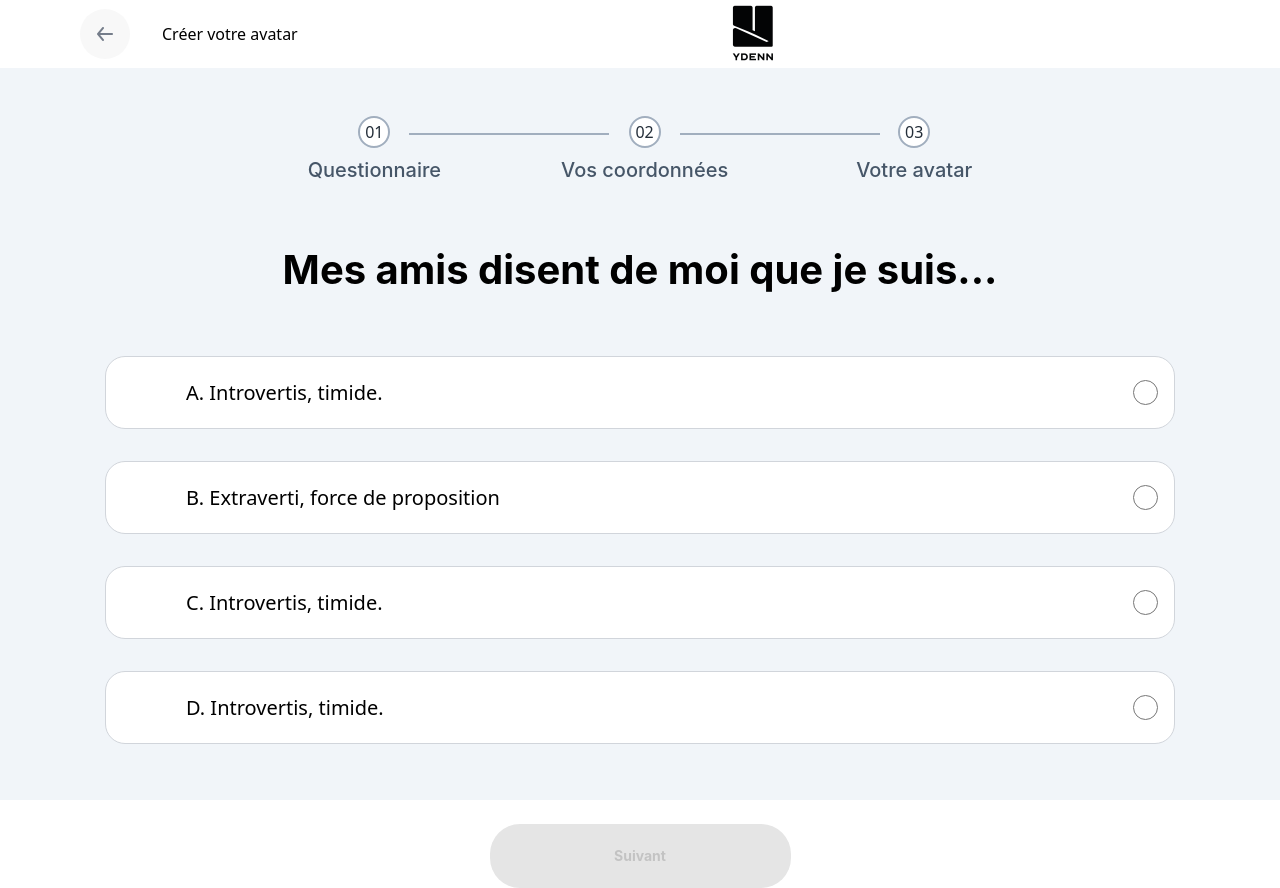
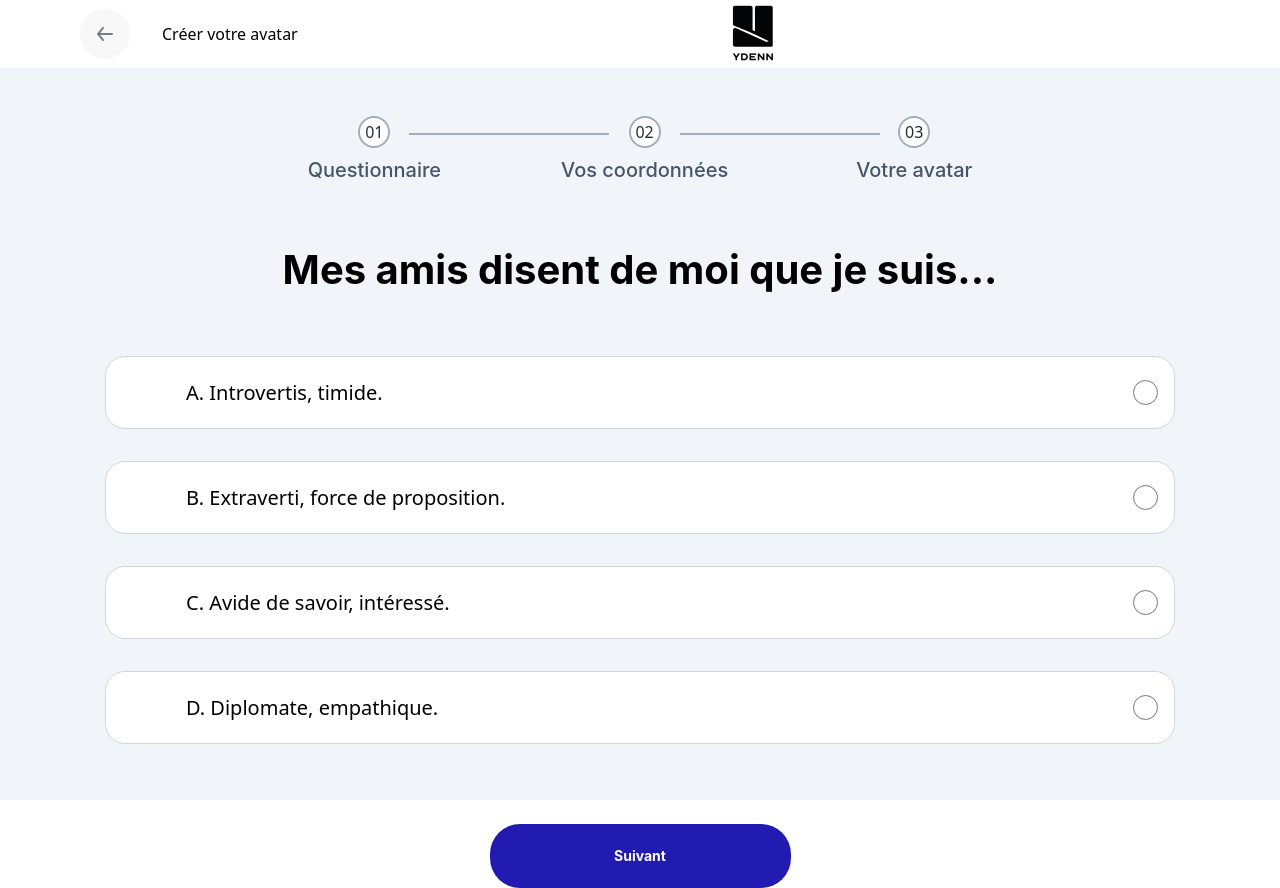
Before and after one commit to YdennMDS/Ydenn-Landing-Page, a React (Vite) app: page /survey in a window 1280 px wide. Built offline with nearby package versions, Linux system fonts and the light colour scheme.

Commit message:
added logic to handle multiple question + to give to the user is profil type after answering questions

```diff
--- a/src/components/CustomInput.tsx
+++ b/src/components/CustomInput.tsx
@@ -1,9 +1,39 @@
+// interface CustomInputProps {
+//   text: string;
+//   isSelected: boolean;
+// }
+
+// export default function CustomInput({ text, isSelected }: CustomInputProps) {
+//   return (
+//     <div
+//       className={`flex flex-row items-center w-full max-w-[1070px] max-h-[73px] h-screen bg-white rounded-[20px] justify-between cursor-pointer p-4 transition-all duration-300 ${
+//         isSelected
+//           ? "border-2 border-[#211BB0] bg-blue-50"
+//           : "border border-gray-300"
+//       }`}
+//     >
+//       <p className="font-medium text-xl text-black ml-16">{text}</p>
+//       <input
+//         type="radio"
+//         className="h-[25px] w-[25px] accent-[#211BB0]"
+//         checked={isSelected}
+//         readOnly
+//       />
+//     </div>
+//   );
+// }
+
 interface CustomInputProps {
-  Text: string;
+  text: string;
   isSelected: boolean;
+  onSelect: () => void;
 }
 
-export default function CustomInput({ Text, isSelected }: CustomInputProps) {
+export default function CustomInput({
+  text,
+  isSelected,
+  onSelect,
+}: CustomInputProps) {
   return (
     <div
       className={`flex flex-row items-center w-full max-w-[1070px] max-h-[73px] h-screen bg-white rounded-[20px] justify-between cursor-pointer p-4 transition-all duration-300 ${
@@ -11,8 +41,9 @@ export default function CustomInput({ Text, isSelected }: CustomInputProps) {
           ? "border-2 border-[#211BB0] bg-blue-50"
           : "border border-gray-300"
       }`}
+      onClick={onSelect}
     >
-      <p className="font-medium text-xl text-black ml-16">{Text}</p>
+      <p className="font-medium text-xl text-black ml-16">{text}</p>
       <input
         type="radio"
         className="h-[25px] w-[25px] accent-[#211BB0]"
--- a/src/components/Header.tsx
+++ b/src/components/Header.tsx
@@ -36,17 +36,18 @@ function Header() {
         </ul>
       </nav>
       <div className="flex flex-row justify-center w-[30%] sm:w-1/5">
-        <CustomButton
+        {/* <CustomButton
           text={"Je m'inscris"}
           redirectUrl="#fourth-section"
           customStyles={
             "bg-[#211BB0] w-[70%] sm:w-[168px] text-white mx-2 sm:mx-4 rounded-[30px]"
           }
+        /> */}
+        <CustomButton
+          text={"Créer votre avatar"}
+          redirectUrl="#fourth-section"
+          customStyles="border-2 border-[#111111] w-[177px] text-black rounded-[30px]"
         />
-        {/* <CustomButton
-          text={"Créer votre avatar"}
-          customStyles="border-2 border-[#111111] w-[177px] text-black"
-        /> */}
       </div>
     </header>
   );
--- /dev/null
+++ b/src/data/questions.json
@@ -0,0 +1,49 @@
+{
+  "questions": [
+    {
+      "text": "Mes amis disent de moi que je suis...",
+      "options": [
+        "A. Introvertis, timide.",
+        "B. Extraverti, force de proposition.",
+        "C. Avide de savoir, intéressé.",
+        "D. Diplomate, empathique."
+      ]
+    },
+    {
+      "text": "Comment réagissez-vous généralement lors d'un débat en ligne ?",
+      "options": [
+        "A. Je me fais ma propre opinion sans la partager aux autres.",
+        "B. Je m'implique activement et je n'hésite pas à donner mon avis.",
+        "C. J'essaie de poser des questions pour approfondir la discussion.",
+        "D. J'interviens seulement pour calmer les esprits."
+      ]
+    },
+    {
+      "text": "Quelle est votre principale motivation lorsque vous participez à une conversation en ligne ?",
+      "options": [
+        "A. Comprendre les différents points de vue sans forcément m’impliquer.",
+        "B. Apprendre des choses nouvelles et découvrir des idées auxquelles je n'avais pas pensé.",
+        "C. Exprimer mes opinions et défendre mes convictions.",
+        "D. Faciliter un dialogue respectueux en veillant à ce que chacun se sente écouté."
+      ]
+    },
+    {
+      "text": "Comment réagissez-vous lorsque quelqu'un partage une opinion très différente de la vôtre ?",
+      "options": [
+        "A. Je réfléchis à ses arguments, même si je préfère ne pas réagir immédiatement.",
+        "B. Je respecte son point de vue mais je pose des questions pour mieux comprendre sa perspective.",
+        "C. Je n’hésite pas à répondre pour défendre mes idées ou corriger ce que je perçois comme des erreurs.",
+        "D. J'essaie de trouver un terrain d'entente pour éviter que la discussion ne devienne conflictuelle."
+      ]
+    },
+    {
+      "text": "Quel type de valeurs sont les plus importantes pour vous dans vos interactions avec les autres ?",
+      "options": [
+        "A. Respect: Il est essentiel pour moi de respecter les limites des autres sans imposer mes idées.",
+        "B. Leadership: J'accorde beaucoup d'importance à affirmer mes opinions et de guider les discussions.",
+        "C. Apprentissage: Pour moi, il est fondamental de rester ouvert aux nouvelles idées et d’apprendre constamment des autres.",
+        "D. Équité: Je valorise la capacité à trouver un terrain d’entente et à maintenir des échanges respectueux et pacifiques."
+      ]
+    }
+  ]
+}
--- a/src/pages/Home.tsx
+++ b/src/pages/Home.tsx
@@ -133,11 +133,11 @@ function Home() {
                 <span className="text-[#444444]">{roomInfo.starting2} </span>
                 {roomInfo.text2}
               </p>
-              <CustomButton
+              {/* <CustomButton
                 text="Je m'inscris"
                 redirectUrl="#fourth-section"
                 customStyles="bg-[#211BBF] w-[205px] h-[64px] text-white text-xl flex-start flex items-center justify-center mb-5 md:mb-0 lg:ml-20 rounded-[30px]"
-              />
+              /> */}
             </div>
           </div>
         </div>
@@ -203,7 +203,7 @@ function Home() {
               Soyez le premier prévenu lors du lancement de l’application
             </h4>
           </div>
-          <div className="flex flex-col md:flex-row gap-8 w-4/5 md:w-auto">
+          {/* <div className="flex flex-col md:flex-row gap-8 w-4/5 md:w-auto">
             <label className="font-medium text-sm text-[#344054] flex flex-col gap-2 font-inter">
               Prénom
               <input
@@ -226,7 +226,7 @@ function Home() {
                 required
               />
             </label>
-          </div>
+          </div> */}
           <label className="font-medium text-sm text-[#344054] flex flex-col gap-2 w-4/5 md:w-auto font-inter">
             Email
             <input
--- a/src/pages/Survey.tsx
+++ b/src/pages/Survey.tsx
@@ -3,15 +3,77 @@ import { useNavigate } from "react-router-dom";
 import CustomInput from "../components/CustomInput";
 import Icons from "../constants/Icons";
 import Images from "../constants/Images";
+import questionsData from "../data/questions.json";
+
+interface Question {
+  text: string;
+  options: string[];
+}
+
+interface QuestionsData {
+  questions: Question[];
+}
 
 export default function Survey() {
   const navigate = useNavigate();
 
-  const [selectedText, setSelectedText] = useState<string | null>(null);
-  const buttonCondition = !selectedText;
+  const [currentQuestionIndex, setCurrentQuestionIndex] = useState<number>(0);
+  const [answers, setAnswers] = useState<string[]>([]);
 
-  const handleSelect = (text: string) => {
-    setSelectedText(text);
+  const data: QuestionsData = questionsData as QuestionsData;
+
+  const currentQuestion = data.questions[currentQuestionIndex];
+
+  const buttonCondition = !answers;
+
+  if (!currentQuestion) {
+    return <div>Loading questions...</div>;
+  }
+
+  const handleSelect = (answer: string) => {
+    const newAnswers = [...answers];
+    newAnswers[currentQuestionIndex] = answer;
+    setAnswers(newAnswers);
+  };
+
+  const handleNextQuestion = () => {
+    if (currentQuestionIndex < data.questions.length - 1) {
+      setCurrentQuestionIndex(currentQuestionIndex + 1);
+    } else {
+      // const profile = calculateProfile(answers);
+      // navigate("/youravatar", { state: { profile } });
+      navigate("/yourcontact", {
+        state: { profile: calculateProfile(answers) },
+      });
+    }
+  };
+
+  const calculateProfile = (answers: string[]): string => {
+    const counts = { Discret: 0, Initiateur: 0, Curieux: 0, Médiateur: 0 };
+    answers.forEach((answer) => {
+      switch (answer.charAt(0)) {
+        case "A":
+          counts.Discret += 1;
+          break;
+        case "B":
+          counts.Initiateur += 1;
+          break;
+        case "C":
+          counts.Curieux += 1;
+          break;
+        case "D":
+          counts.Médiateur += 1;
+          break;
+        default:
+          break;
+      }
+    });
+
+    return Object.keys(counts).reduce((a, b) =>
+      counts[a as keyof typeof counts] > counts[b as keyof typeof counts]
+        ? a
+        : b
+    );
   };
 
   return (
@@ -69,32 +131,31 @@ export default function Survey() {
         </div>
         <div className="flex items-center my-14">
           <h2 className="text-black font-bold text-[40px] font-inter text-center">
-            Mes amis disent de moi que je suis...
+            {currentQuestion.text}
           </h2>
         </div>
       </div>
       <div className="flex flex-col gap-8 items-center w-full">
-        {[
-          "A. Introvertis, timide.",
-          "B. Extraverti, force de proposition",
-          "C. Introvertis, timide.",
-          "D. Introvertis, timide.",
-        ].map((text) => (
-          <div
-            key={text}
-            onClick={() => handleSelect(text)}
-            className="w-full max-w-[1070px] cursor-pointer"
-          >
-            <CustomInput Text={text} isSelected={selectedText === text} />
-          </div>
-        ))}
+        {currentQuestion.options ? (
+          currentQuestion.options.map((option, index) => (
+            <CustomInput
+              key={index}
+              text={option}
+              onSelect={() => handleSelect(option)}
+              isSelected={answers[currentQuestionIndex] === option}
+            />
+          ))
+        ) : (
+          <p>Aucune option disponible.</p>
+        )}
       </div>
       <div className="flex flex-row w-full items-center justify-center my-20">
-        <button
+        {/* <button
           disabled={buttonCondition}
-          onClick={() => {
-            navigate("/yourcontact");
-          }}
+          // onClick={() => {
+          //   navigate("/yourcontact");
+          // }}
+          onClick={handleNextQuestion}
           className={`font-bold md:text-sm ${
             buttonCondition
               ? "bg-[#E5E5E5] text-[#00000026]"
@@ -102,6 +163,18 @@ export default function Survey() {
           } w-[471px] lg:w-[301px] h-[64px] text-xl flex items-center justify-center rounded-[30px] font-inter`}
         >
           Suivant
+        </button> */}
+        <button
+          onClick={handleNextQuestion}
+          className={`font-bold md:text-sm ${
+            buttonCondition
+              ? "bg-[#E5E5E5] text-[#00000026]"
+              : "bg-[#211BB2] text-white"
+          } w-[471px] lg:w-[301px] h-[64px] text-xl flex items-center justify-center rounded-[30px] font-inter`}
+        >
+          {currentQuestionIndex < data.questions.length - 1
+            ? "Suivant"
+            : "Voir le profil"}
         </button>
       </div>
     </div>
--- a/src/pages/YourContact.tsx
+++ b/src/pages/YourContact.tsx
@@ -1,10 +1,13 @@
 import { useState } from "react";
-import { useNavigate } from "react-router-dom";
+import { useLocation, useNavigate } from "react-router-dom";
 import Icons from "../constants/Icons";
 import Images from "../constants/Images";
 
 export default function YourContact() {
   const navigate = useNavigate();
+  const location = useLocation();
+
+  const profile = location.state?.profile || "";
 
   const user_emailRegex = /^[^\s@]+@[^\s@]+\.[^\s@]+$/;
 
@@ -99,7 +102,7 @@ export default function YourContact() {
         <button
           disabled={buttonCondition}
           onClick={() => {
-            navigate("/youravatar");
+            navigate("/youravatar", { state: { profile } });
           }}
           className={`font-bold md:text-sm ${
             buttonCondition
```
Also changed, not shown: src/pages/YourAvatar.tsx (+16 -3 lines).
